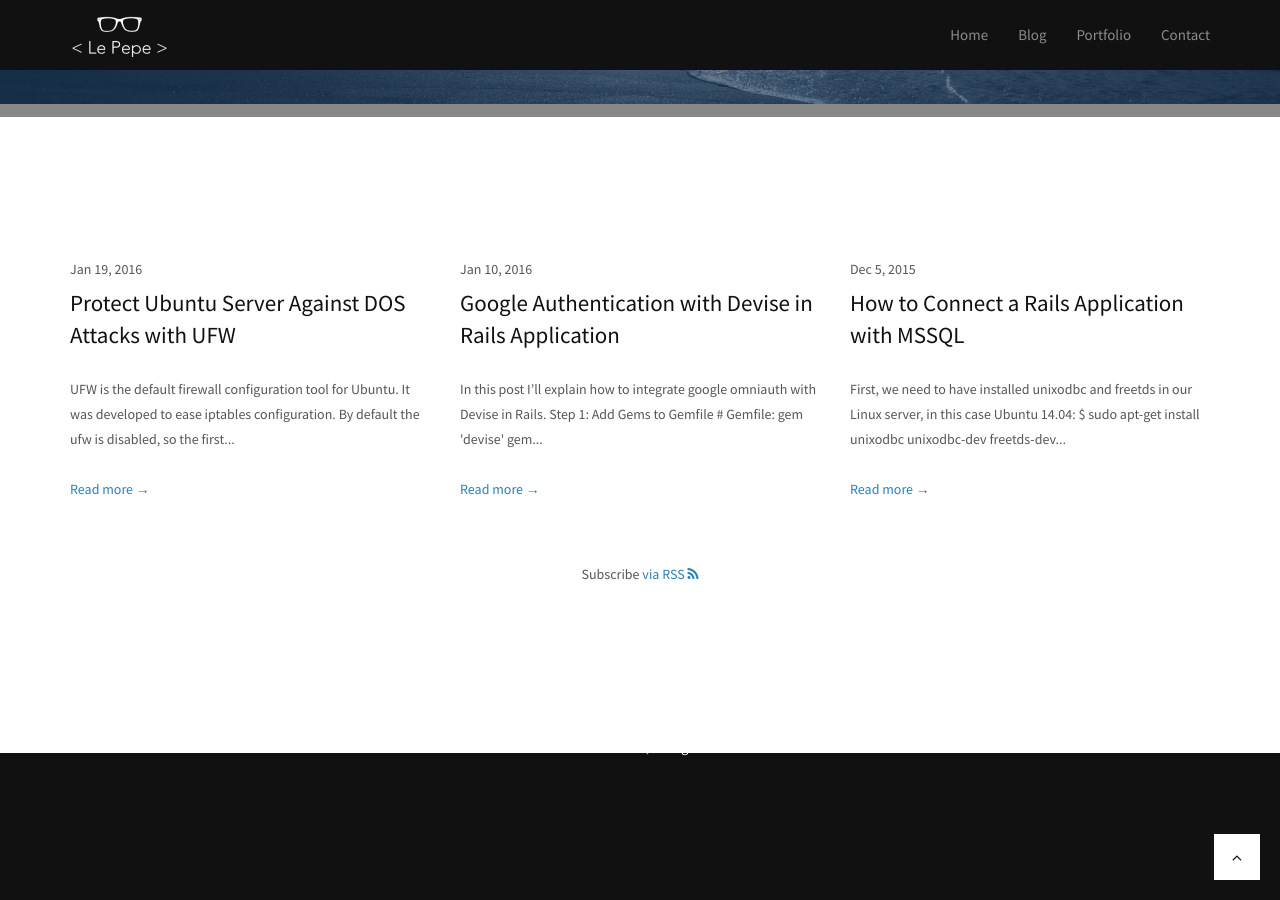
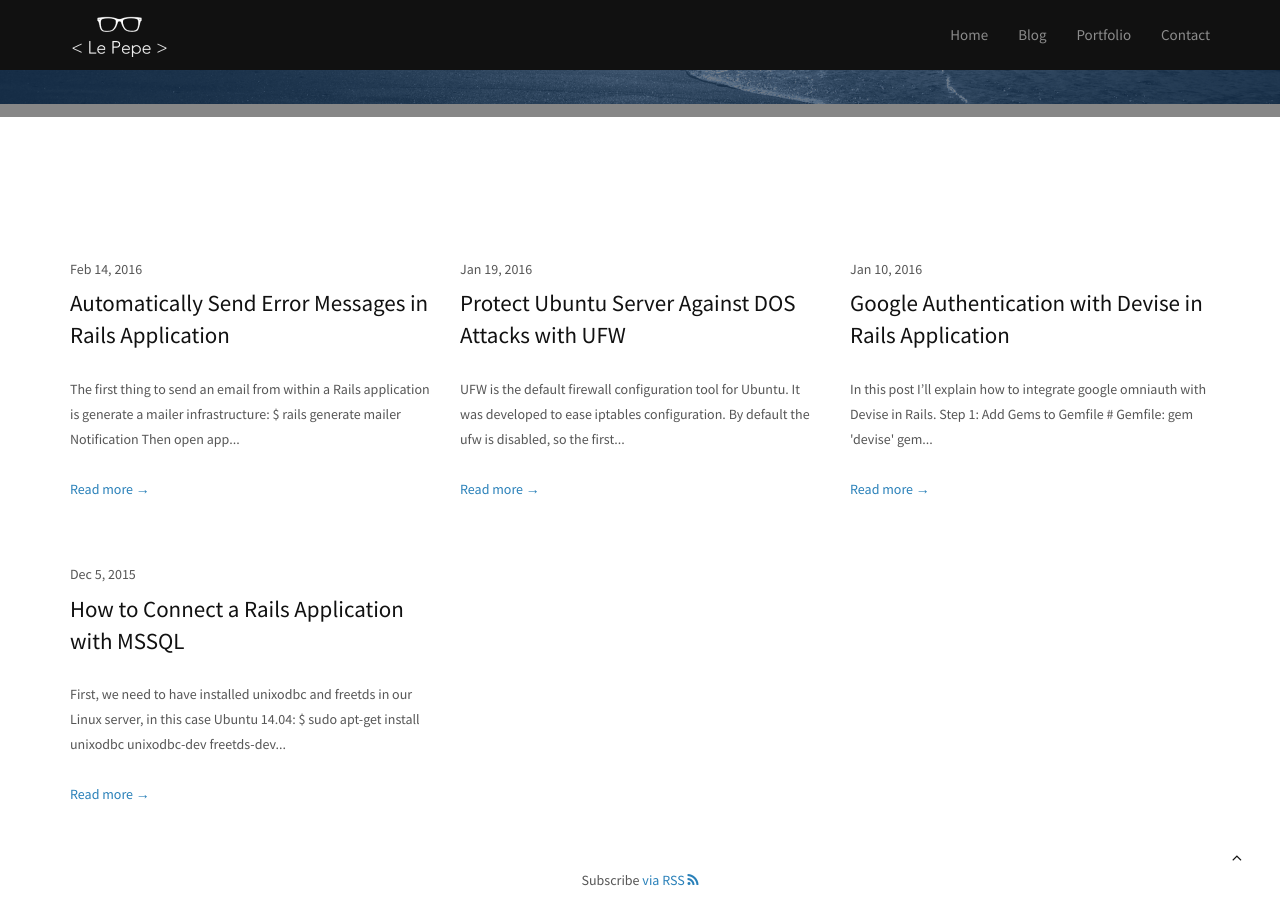
Before and after one commit to lepepe/lepepe.github.io, a Jekyll site: the page built from blog.md, in a window 1280 px wide and 900 px high, scrolled down 513 px. Built offline with Jekyll 4.4.1, drawn with Linux system fonts in a browser that asks for light colours.

Commit message:
New post Automatically Send Error Messages

```diff
--- a/_posts/2015-12-05-how-to-connect-rails-mssql.markdown
+++ b/_posts/2015-12-05-how-to-connect-rails-mssql.markdown
@@ -16,7 +16,7 @@ $ sudo apt-get install unixodbc unixodbc-dev freetds-dev tdsodbc
   $ sudo vim /etc/freetds/freetds.conf
 
   [SERVER]
-    host = serve ip address
+    host = server ip address
     port = 1433
     tds version = 7.0
     # client charset = UTF-8 (optional)
--- /dev/null
+++ b/_posts/2016-02-14-automatically-send-error-messages.markdown
@@ -0,0 +1,79 @@
+---
+layout: post
+title:  "Automatically Send Error Messages in Rails Application"
+date:   2016-02-14 10:43:14 -0500
+comments: true
+#image: /assets/images/posts/google-logo.png
+categories: rails
+tags: [rails, logs, messages]
+---
+
+###### The first thing to send an email from within a Rails application is generate a mailer infrastructure:
+{% highlight ruby %}
+$ rails generate mailer Notification
+{% endhighlight %}
+
+###### Then open app /mailers/notification.rb and insert the following block:
+{% highlight ruby %}
+  class Notification < ActionMailer::Base
+    default from: "RDYD App Error <error@rd-yd.com>"
+
+    def error_message(exception, trace, params, env, sent_on = Time.now)
+      @sent_on = sent_on,
+      @exception = exception,
+      @trace = trace,
+      @params = params,
+      @env = env
+
+      mail(
+        to: 'your_email@your_domain.com',
+        subject: "Error message: #{env['REQUEST_URI']}",
+      )
+    end
+
+  end
+{% endhighlight %}
+
+###### Any error that occur while running a rails application are sent to ActionController::Base#log_error method, so now that we've already set up and email we can modified this method and have to send an email. Open app/controller/application_controller.rb and modified like this:
+{% highlight ruby %}
+# error message notifications
+rescue_from Exception do |exception|
+  Notification.error_message(exception,
+    exception.backtrace,
+    session,
+    params,
+    request.env).deliver
+  raise exception
+end
+{% endhighlight %}
+
+###### Finally we need to create a template for the email:
+{% highlight ruby %}
+$ vim app/views/notification/error_message.text.erb
+{% endhighlight %}
+
+{% highlight ruby %}
+Time: <%= Time.now %>
+Message: <%= @exception.message %>
+Location: <%= @env['REQUEST_URI'] %>
+Action: <%= @params.delete('action') %>
+Controller: <%= @params.delete('controller') %>
+Query: <%= @env['QUERY_STRING'] %>
+Method: <%= @env['REQUEST_METHOD'] %>
+Agent: <%= @env['HTTP_USER_AGENT'] %>
+
+Params
+<% @params.each do |key, val| %>
+  *<%= key %>: <%= val.to_yaml %>
+<% end %>
+
+Environment
+<% @env.each do |key, val| %>
+  *<%= key %>: <%= val %>
+<% end %>
+
+Backtrace
+<%= @trace.to_a.join("\n") %>
+{% endhighlight %}
+
+Ref: Ruby Cookbook - Recipes for Object-Oriented Scripting
```
